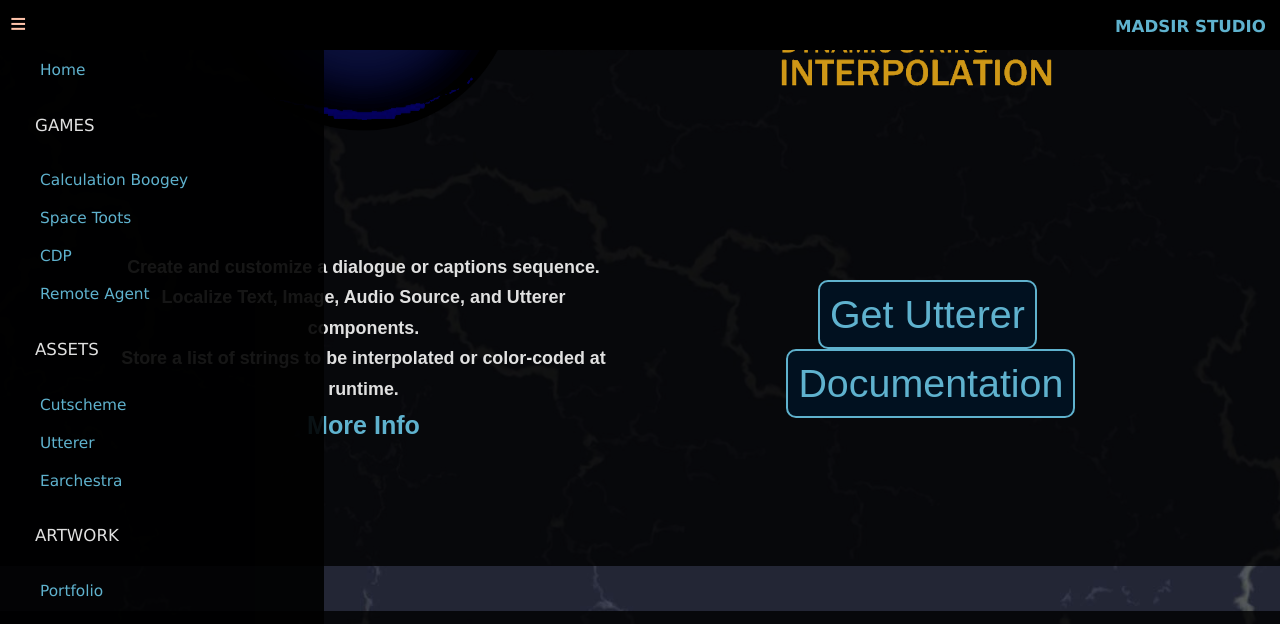
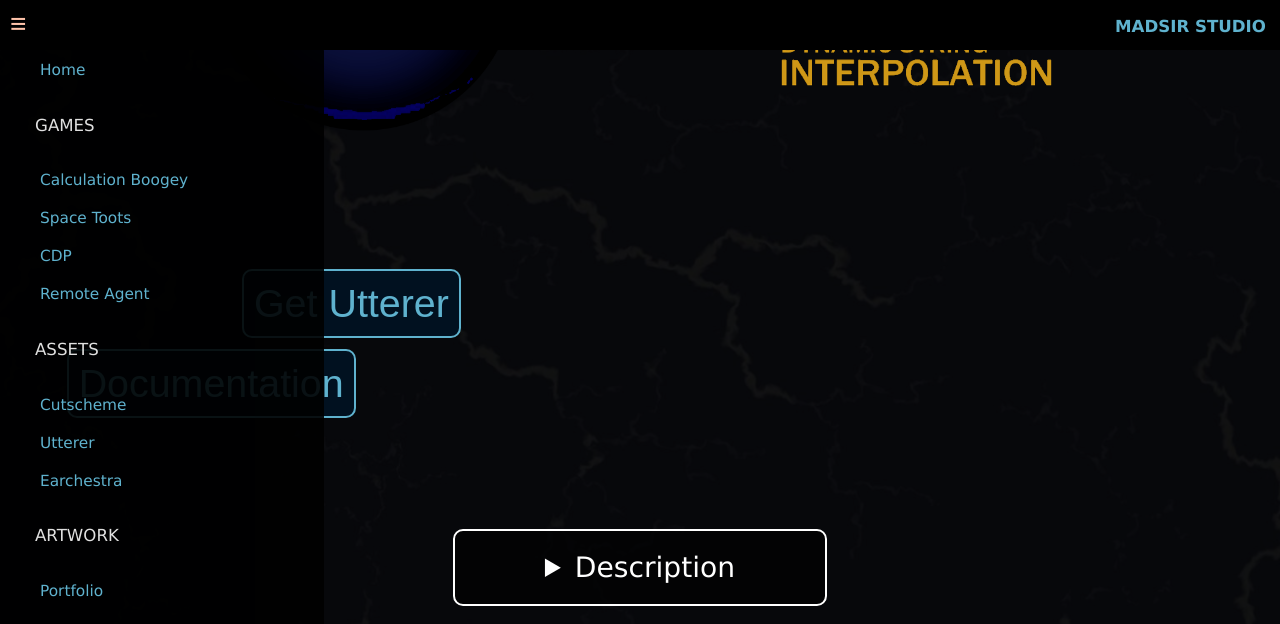
Before and after one commit to Madsir/madsirstudio.github.io, a Jekyll site: the page built from utterer/index.html, in a window 1280 px wide and 1400 px high, scrolled down 274 px. Shown: the top 624 px of the window. Built offline with Jekyll 4.4.1, drawn with Linux system fonts in a browser that asks for light colours; grey boxes are pictures that could not be loaded.

Commit message:
Update index.html

```diff
--- a/utterer/index.html
+++ b/utterer/index.html
@@ -44,7 +44,63 @@
   font-style: normal;
   line-height: 1.7;
 }
+details {
+  align-items: center;
+  justify-content: center;
+  margin-bottom: 5%;
+  margin-left:5%;
+  margin-right:5%;
+}
+summary:hover {
+  background-color: rgba(0,0,0,0.8);
+}
+summary {
+ text-align: center;
+ margin-left:30%;
+ margin-right:30%;
+ font-family: Verdana, Arial, Tahoma, monospace;
+  font-size: 2.2em;
+  color: white;
+  /*background-color: rgba(1,1,122,0.5);*/
+  background-color: rgba(0,0,0,0.6);
+   border: 2px solid white;
+   padding: 20px 30px;
+  border-radius:10px;
+cursor:pointer;
+margin-top: 5%;
+overflow: hidden;
+white-space: nowrap;
+}
+	.row{
+  margin-top: 1px;
+  margin-bottom: 10%;
+  background-color: rgba(0,0,0,0.8);
+   border: 2px solid white;
+   padding: 20px 50px;
+  border-radius:10px;
+}
+.row::after {
+  content: "";
+  clear: both;
+  display: table;
+}
 @media (max-width: 600px) {
+	summary {
+  margin-left:1px;
+  margin-right:1px;
+  font-size: 1.2em;
+  padding: 10px 20px;
+}
+.row {
+  background-color:  rgba(0,0,0,0.6);
+}
+summary:hover {
+  background-color: rgba(0,0,0,0.8);
+}
+details {
+  margin-left:0;
+  margin-right:0;
+}
 .iconic h5 {
   font-size: 0.7em;
 }
@@ -189,29 +245,45 @@
 		<a href="/Assets/utterercard.png"><img src="/Assets/utterercard.png" alt="Utterer" style=display:block;margin-left:auto;margin-right:auto></a><br><br>
 	</div>
 </div>
-	<div class="center">
-	<div class="bonter">
-		<div class="fonter">
-  <h5>Create and customize a dialogue or captions sequence.<br>
-  Localize Text, Image, Audio Source, and Utterer components.<br>
-  Store a list of strings to be interpolated or color-coded at runtime.<br>
-	<a href="https://assetstore.unity.com/packages/tools/localization/utterer-215643">More Info</a>
-	</h5>
 		</div>
-	</div>
+		<br>
+		<br>
+					<div class="iconic">
+						<div class=center">
 	<div class="bonter">
 								<div class="center">
 					<a href="https://assetstore.unity.com/packages/tools/localization/utterer-215643"><button> Get Utterer</button></a><br><br>
 			</div>
+		<div class="bonter">
 							<div class="center">
 					<a href="/utterer/docs"><button> Documentation </button></a><br>
 			</div>
 	</div>
 	</div>
 	</div>
-					<br>
+		<br>
+		<br>
+		<div class="iconic">
+			<details class="details-example">
+   		 <summary>Description</summary>
+		  <div class="row">
+			<div class="columns">
+				  <h5>With the Dialogue System, you can easily create a linear or dynamic dialogue sequence and customize the appearance of the system and its elements. Each individual part in the sequence has its own controls and settings.
+	</h5>
+			</div>
+			<div class="columns">
+	        	 	<h5>Languages allows you to control which languages are used in your project. Localize Text, Image, and Audio Source components as well as the Utterer Dialogue System and Utterer Captions System.</h5>
+			</div>
+			<div class="columns">
+				<h5>Dynamics stores your custom list of dynamic calls in order to interpolate or color-code certain strings. Interpolation is handled by the system's Dynamics Assistant, which finds all calls in an open scene and switches them with their ID's at runtime.</h5>
+			</div>
+		  </div>
+					<h5><a href="https://assetstore.unity.com/packages/tools/localization/utterer-215643">Technical Details</a></h5>
+		</details>
+  <br>
 			<br>
 			<br>
+					<br>
 				</div>
 	</div>
 	<br>
```
